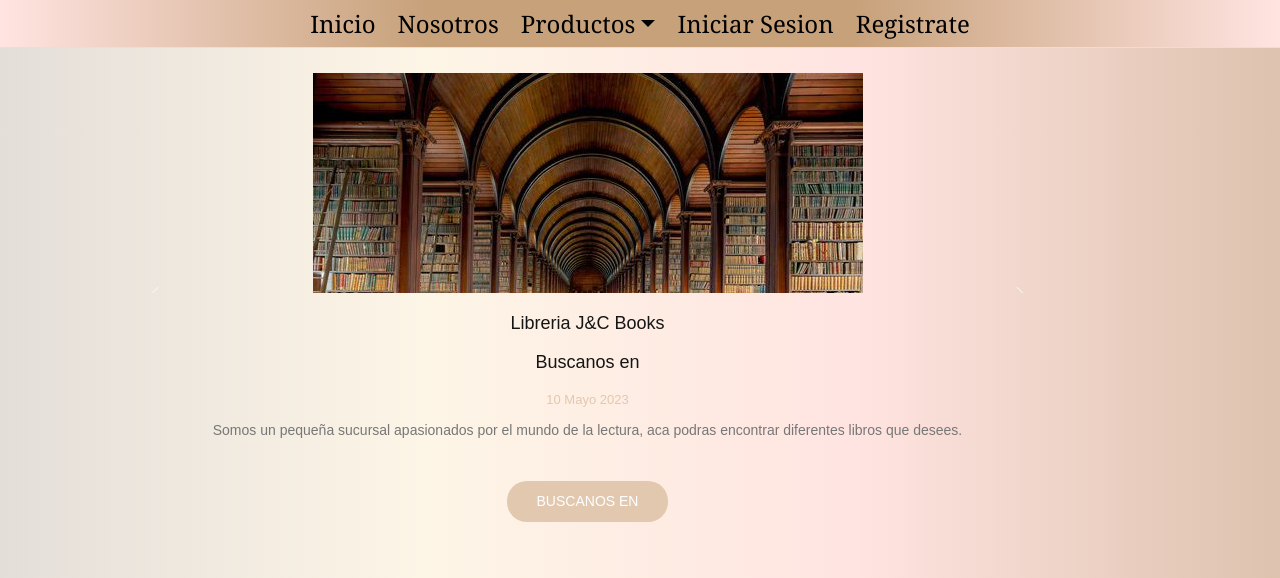
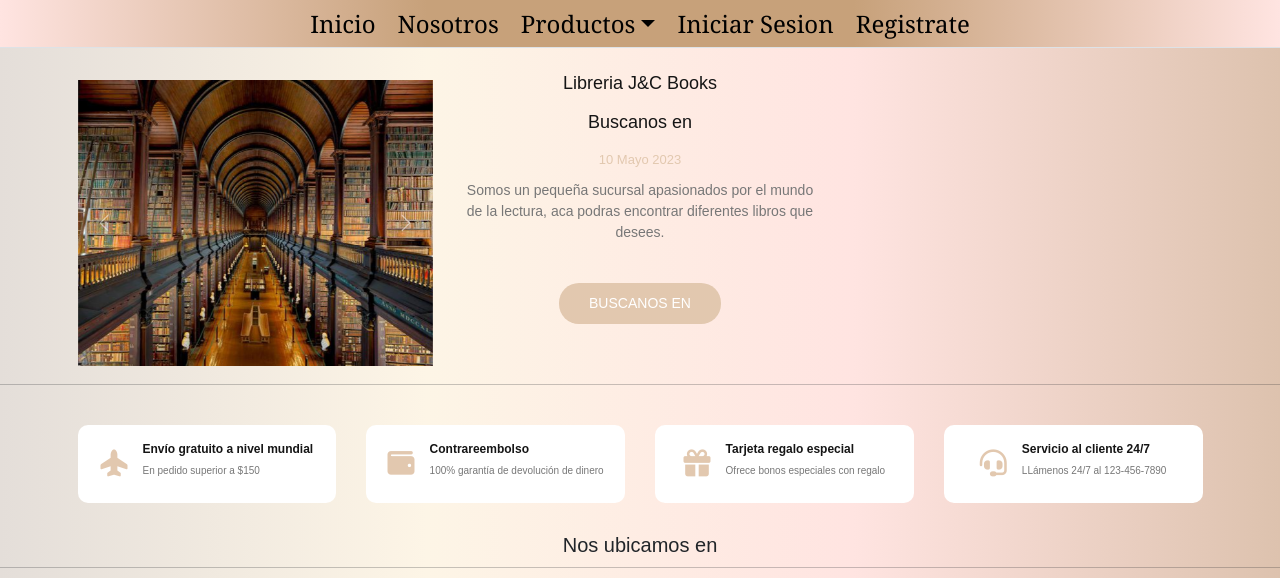
Before and after one commit to jisella12/Proyecto_Django, a Django app: page /Nosotros/ in a window 1280 px wide. Shown: the part 125-703 px from the top of the page. Run offline with Django 4.2, Linux system fonts and the light colour scheme; some libraries are stand-ins or nearby versions.

Commit message:
carrusel listo

```diff
--- a/tienda/templates/tienda/Nosotros.html
+++ b/tienda/templates/tienda/Nosotros.html
@@ -127,52 +127,40 @@
 
         <div class="container-blogs" style="place-items: center;">
             <div class="card-blog">
-                <div class="container-img">
-                    <div id="myCarousel" class="carousel slide" data-ride="carousel">
-                        <!-- Indicadores del carrusel -->
-                        <ol class="carousel-indicators">
-                          <li data-target="#myCarousel" data-slide-to="0" class="active"></li>
-                          <li data-target="#myCarousel" data-slide-to="1"></li>
-                          <li data-target="#myCarousel" data-slide-to="2"></li>
-                          <!-- Agrega más elementos li para cada diapositiva -->
-                        </ol>
 
-                        <!-- Slides del carrusel -->
-                        <div class="carousel-inner">
-                          <div class="carousel-item active">
-                            <img src="{% static 'images/nosotros1.jpg'%}" alt="">
-                            <div class="carousel-caption">
-                              <h3>Título de la imagen 1</h3>
-                              <p>Descripción de la imagen 1</p>
+
+                    <section class="carrusel">
+                        <div id="carouselExampleControls" class="carousel slide" data-bs-ride="carousel">
+                            <div class="carousel-inner">
+                              <div class="carousel-item active">
+                                <img src="{% static 'images/nosotros1.jpg'%}" class="d-block w-100" alt="...">
+                              </div>
+                              <div class="carousel-item">
+                                <img src="{% static 'images/nosotros2.jpg'%}" class="d-block w-100" alt="...">
+                              </div>
+                              <div class="carousel-item">
+                                <img src="{% static 'images/nosotros3.jpg'%}" class="d-block w-100" alt="...">
+                              </div>
                             </div>
+                            <button class="carousel-control-prev" type="button" data-bs-target="#carouselExampleControls" data-bs-slide="prev">
+                              <span class="carousel-control-prev-icon" aria-hidden="true"></span>
+                              <span class="visually-hidden">Previous</span>
+                            </button>
+                            <button class="carousel-control-next" type="button" data-bs-target="#carouselExampleControls" data-bs-slide="next">
+                              <span class="carousel-control-next-icon" aria-hidden="true"></span>
+                              <span class="visually-hidden">Next</span>
+                            </button>
                           </div>
-                          <div class="carousel-item">
-                            <img src="{% static 'images/nosotros2.jpg'%} alt="Imagen 2">
-                            <div class="carousel-caption">
-                              <h3>Título de la imagen 2</h3>
-                              <p>Descripción de la imagen 2</p>
-                            </div>
-                          </div>
-                          <div class="carousel-item">
-                            <img src="{% static 'images/nosotros3.jpg'%}" alt="Imagen 3">
-                            <div class="carousel-caption">
-                              <h3>Título de la imagen 3</h3>
-                              <p>Descripción de la imagen 3</p>
-                            </div>
-                          </div>
-                          <!-- Agrega más elementos div.carousel-item para cada diapositiva -->
-                        </div>
+                    </section>
 
-                        <!-- Controles de navegación del carrusel -->
-                        <a class="carousel-control-prev" href="#myCarousel" role="button" data-slide="prev">
-                          <span class="carousel-control-prev-icon" aria-hidden="true"></span>
-                          <span class="sr-only">Anterior</span>
-                        </a>
-                        <a class="carousel-control-next" href="#myCarousel" role="button" data-slide="next">
-                          <span class="carousel-control-next-icon" aria-hidden="true"></span>
-                          <span class="sr-only">Siguiente</span>
-                        </a>
-                      </div>
+
+
+
+
+
+
+
+
 
                     <div class="button-group-blog">
                         <span>
```
